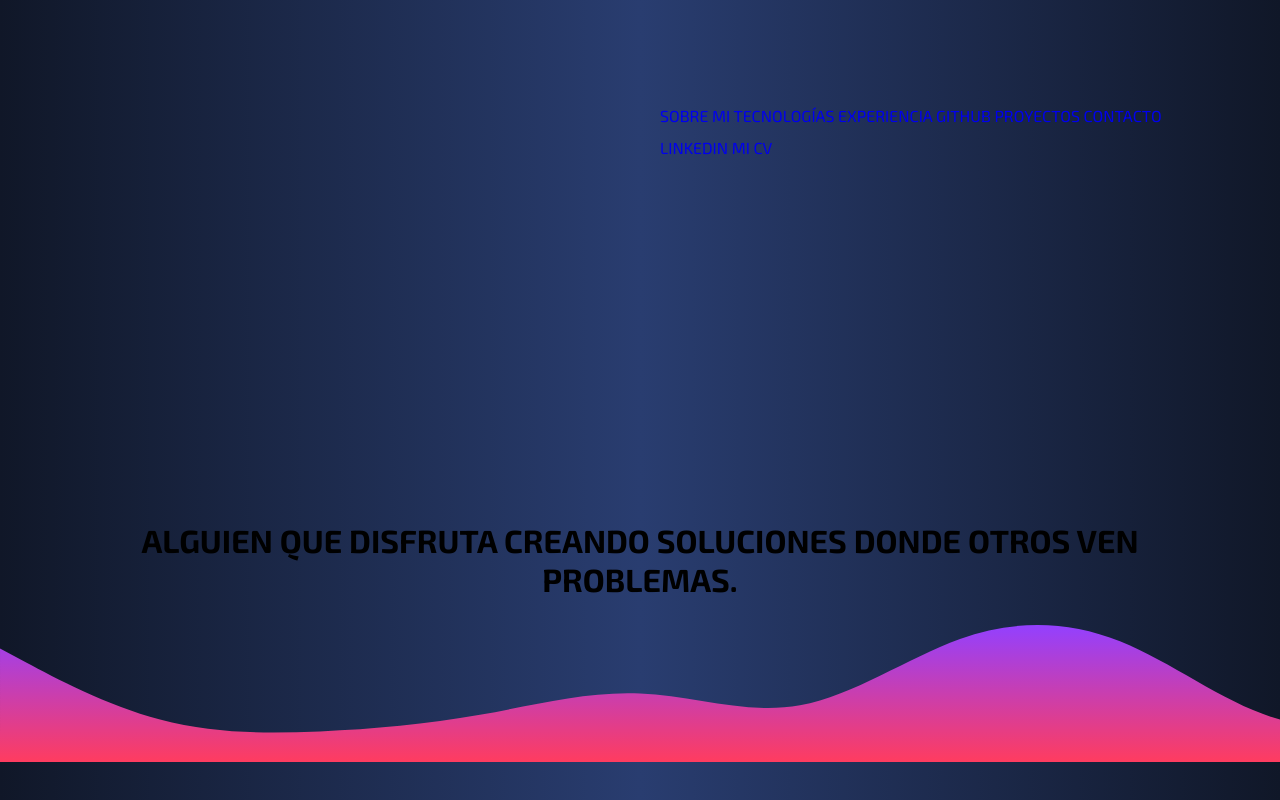
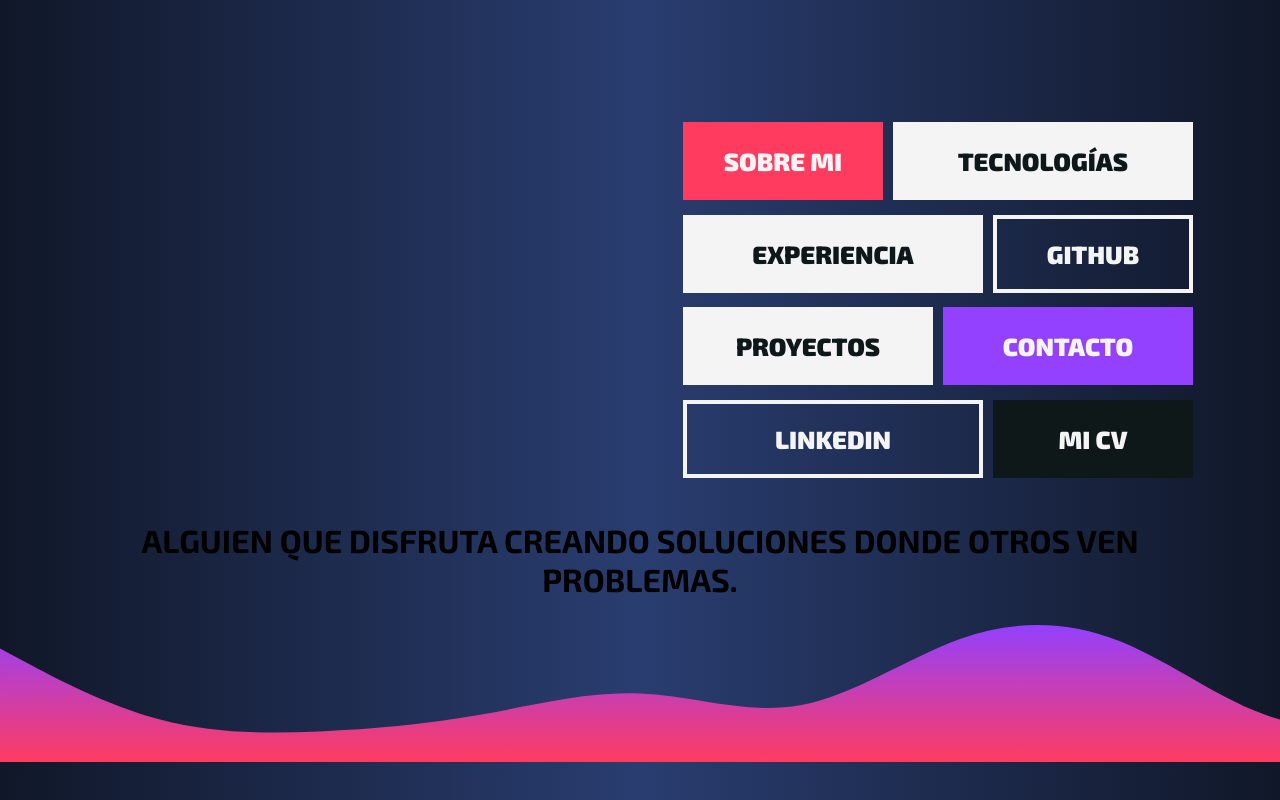
Before and after one commit to Aikarubi/aikarubi-portfolio, a plain HTML site: page index.html in a window 1280 px wide. Drawn offline with Linux system fonts and the light colour scheme.

Commit message:
Apartado de enlaces css

```diff
--- a/assets/css/style.css
+++ b/assets/css/style.css
@@ -108,3 +108,122 @@ img {
     margin-top: 2.2rem;
     border-radius: 50px;
 }
+
+/*ENLACES*/
+
+.contenido_enlaces {
+    display: grid;
+    place-items: center;
+    height: 100%;
+    gap: 2rem;
+}
+
+@media (min-width: 768px) {
+    .contenido_enlaces {
+        display: flex;
+        justify-content: center;
+        align-items: center;
+        gap: 1rem;
+        flex-wrap: wrap;
+        height: 100%;
+        padding: 2rem;
+    }
+}
+
+.enlace {
+    background-color: var(--blanco);
+    color: var(--negro);
+    font-weight: 900;
+    text-align: center;
+    font-size: 2.2rem;
+    padding: 0.8rem;
+    text-decoration: none;
+    display: inline-block;
+    border: 4px solid var(--blanco);
+    transition: ease 0.5s;
+
+}
+
+@media (min-width: 768px) {
+    .enlace {
+        font-size: 2.5rem;
+        padding: 1rem;
+        display: inline-block;
+    }
+}
+
+.enlace:hover {
+    background-color: var(--negroHover);
+    color: var(--blancoHover);
+    border: 4px solid var(--negroHover);
+}
+
+.enlace--primario {
+    color: var(--blanco);
+    background-color: var(--primario);
+
+    border: 4px solid var(--primario);
+}
+
+.enlace--primario:hover {
+    background-color: var(--primarioHover);
+    color: var(--blancoHover);
+    border: 4px solid var(--primarioHover);
+}
+
+.enlace--secundario {
+    color: var(--blanco);
+    background-color: var(--secundario);
+    border: 4px solid var(--secundario);
+}
+
+.enlace--secundario:hover {
+    background-color: var(--secundarioHover);
+    color: var(--blancoHover);
+    border: 4px solid var(--secundarioHover);
+}
+
+.enlace--bordes {
+    border: 4px solid var(--blanco);
+    background-color: transparent;
+    color: var(--blanco);
+}
+
+.enlace--bordes:hover {
+    background-color: transparent;
+    color: var(--negro);
+    border: 4px solid var(--negro);
+}
+
+.enlace-cv {
+    background-color: var(--negro);
+    color: var(--blanco);
+    border: 4px solid var(--negro);
+}
+
+.enlace-cv:hover {
+    background-color: var(--blancoHover);
+    color: var(--negroHover);
+    border: 4px solid var(--blancoHover);
+}
+
+
+.enlace--1,
+.enlace--2,
+.enlace--3 {
+    width: 30rem;
+}
+
+@media (min-width: 768px) {
+    .enlace--1 {
+        width: 20rem;
+    }
+
+    .enlace--2 {
+        width: 25rem;
+    }
+
+    .enlace--3 {
+        width: 30rem;
+    }
+}
```
